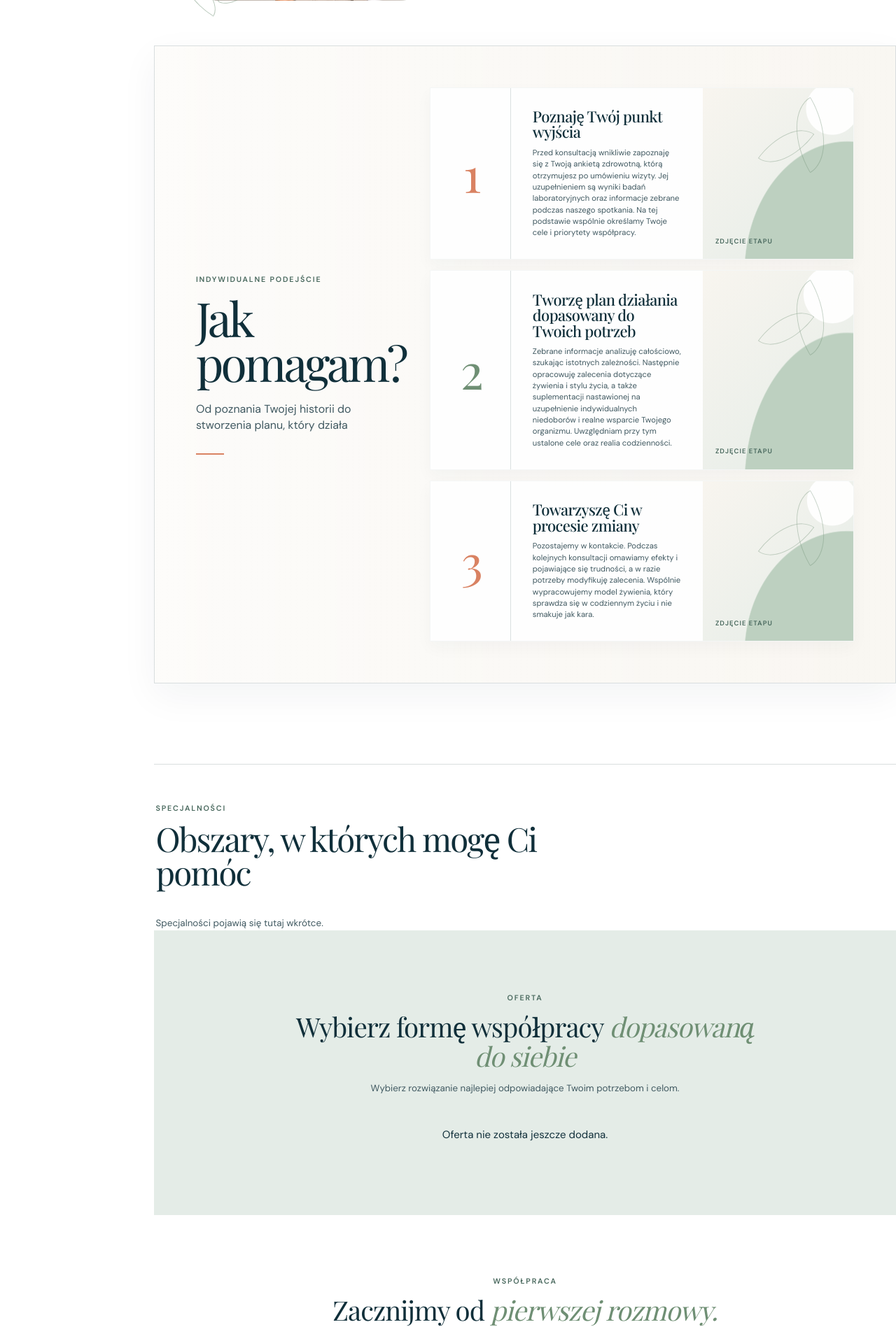
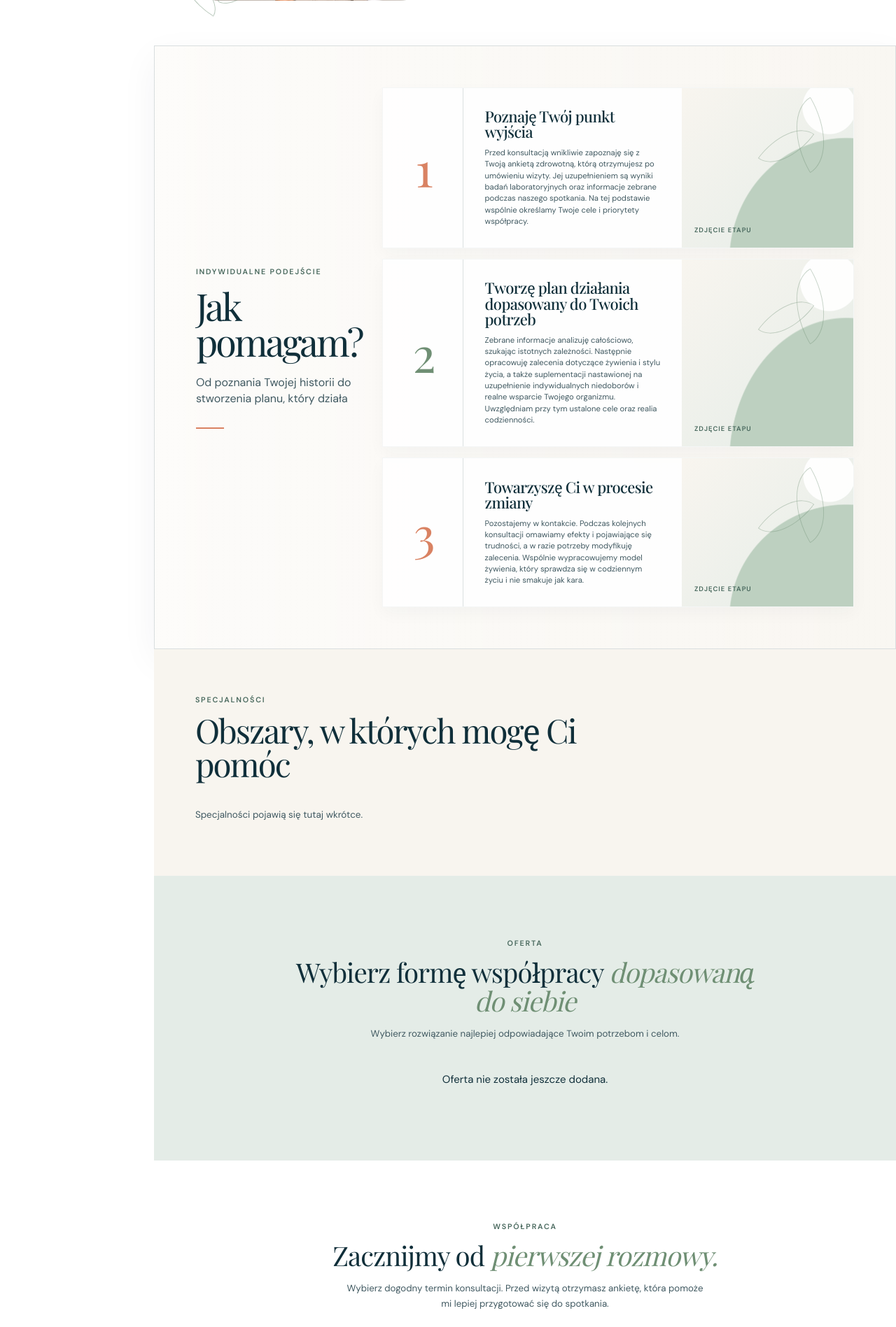
Before and after one commit to BartoszPoluszczyk/Monika-WebSite, a Django app: page / in a window 1280 px wide. Shown: the part 1155-3052 px from the top of the page at 70% size. Run offline with Django 5.2, Linux system fonts and the light colour scheme; data comes from the database, SQL or seed files in the repository; data that the repository does not hold is empty; some web fonts are replaced.

Commit message:
Refine help section layout

```diff
--- a/main/templates/main/base.html
+++ b/main/templates/main/base.html
@@ -25,13 +25,13 @@
 
     <link
         rel="stylesheet"
-        href="{% static 'css/style.css' %}?v=contact-page-20260923"
+        href="{% static 'css/style.css' %}?v=help-layout-20260927"
     >
     <link rel="stylesheet" href="{% static 'css/navigation.css' %}?v=contact-link-20260923">
     <link rel="preload" href="{% static 'fonts/amsterdam-one.ttf' %}" as="font" type="font/ttf" crossorigin>
 
     {% block extra_css %}{% endblock %}
-    <link rel="stylesheet" href="{% static 'css/watermark.css' %}?v=20260908-fixed-home">
+    <link rel="stylesheet" href="{% static 'css/watermark.css' %}?v=home-watermark-removed-20260927">
 
 </head>
 
--- a/static/css/style.css
+++ b/static/css/style.css
@@ -2061,13 +2061,13 @@ a {
 
 .help-editorial-layout {
     display: grid;
-    grid-template-columns: minmax(220px, 0.72fr) minmax(0, 1.68fr);
+    grid-template-columns: minmax(190px, 0.6fr) minmax(0, 1.8fr);
     align-items: center;
-    gap: clamp(34px, 5.8vw, 92px);
+    gap: clamp(24px, 3.2vw, 52px);
 }
 
 .help-editorial-intro {
-    max-width: 305px;
+    max-width: 270px;
     padding: 8px 0;
 }
 
@@ -2080,7 +2080,7 @@ a {
     margin: 0;
     color: var(--color-text-primary);
     font-family: var(--font-heading);
-    font-size: clamp(3rem, 5.3vw, 5.4rem);
+    font-size: clamp(2.75rem, 4.2vw, 4.35rem);
     font-weight: 400;
     letter-spacing: -0.055em;
     line-height: 0.94;
@@ -2240,9 +2240,10 @@ a {
 }
 
 .specializations-editorial {
-    margin-top: clamp(60px, 9vw, 124px);
-    padding: clamp(30px, 4.2vw, 62px) clamp(1px, 0.2vw, 4px) 0;
-    border-top: 1px solid color-mix(in srgb, var(--palette-navy) 16%, var(--palette-white));
+    margin-top: 0;
+    padding: clamp(42px, 5vw, 72px) clamp(30px, 4.6vw, 72px) clamp(48px, 6vw, 86px);
+    border-top: 0;
+    background: #f8f5ef;
 }
 
 .specializations-heading {
@@ -2405,7 +2406,7 @@ a {
     }
 
     .help-editorial-title {
-        font-size: clamp(2.8rem, 16vw, 4.4rem);
+        font-size: clamp(2.5rem, 13vw, 3.75rem);
     }
 
     .help-process-row {
@@ -2446,8 +2447,8 @@ a {
     }
 
     .specializations-editorial {
-        margin-top: 56px;
-        padding-top: 28px;
+        margin-top: 0;
+        padding: 34px 17px 48px;
     }
 
     .specializations-list {
--- a/static/css/watermark.css
+++ b/static/css/watermark.css
@@ -49,27 +49,14 @@
     background-attachment: scroll;
 }
 
-/* One viewport-anchored mark for the entire home page.
-   Layer 0: section backgrounds; layer 1: logo; layer 2: readable content.
-   The surfaces must not create their own stacking contexts, otherwise their
-   opaque backgrounds would hide the shared watermark. */
+/* The home page no longer uses a viewport-anchored logo watermark. */
 .site-main-home {
     position: relative;
     isolation: isolate;
 }
 
 .site-main-home::before {
-    content: "";
-    position: fixed;
-    inset: 0;
-    z-index: 1;
-    pointer-events: none;
-    user-select: none;
-    opacity: var(--watermark-opacity);
-    background-image: url("../images/branding/monika-kulik-logo-pionowe.svg");
-    background-repeat: no-repeat;
-    background-position: center;
-    background-size: min(75%, var(--watermark-size)) auto;
+    content: none;
 }
 
 .site-main-home :is(
@@ -93,11 +80,6 @@
     z-index: 2;
 }
 
-@media (min-width: 1101px) {
-    /* Center in the content area, excluding the fixed left navigation. */
-    .site-main-home::before { left: var(--navbar-width); }
-}
-
 @media (max-width: 860px) {
     .site-main {
         --watermark-opacity: 0.045;
```
